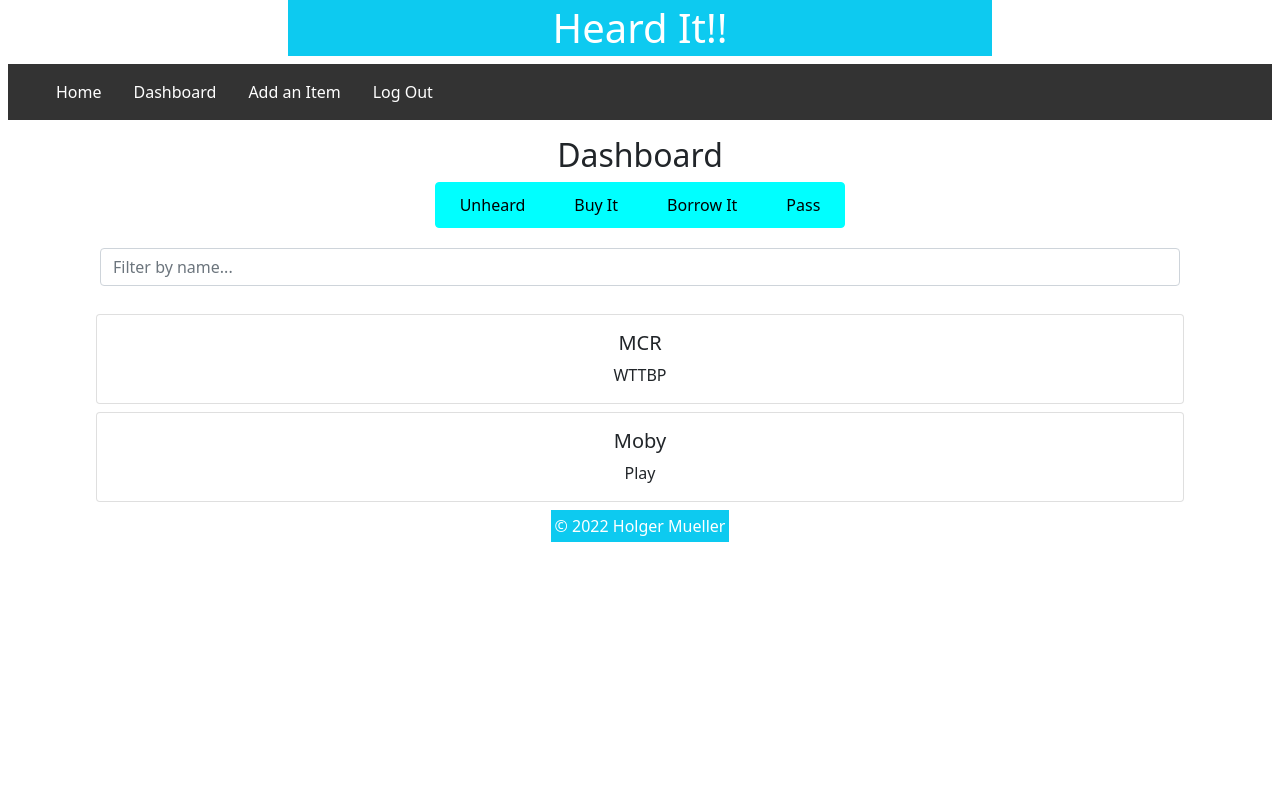
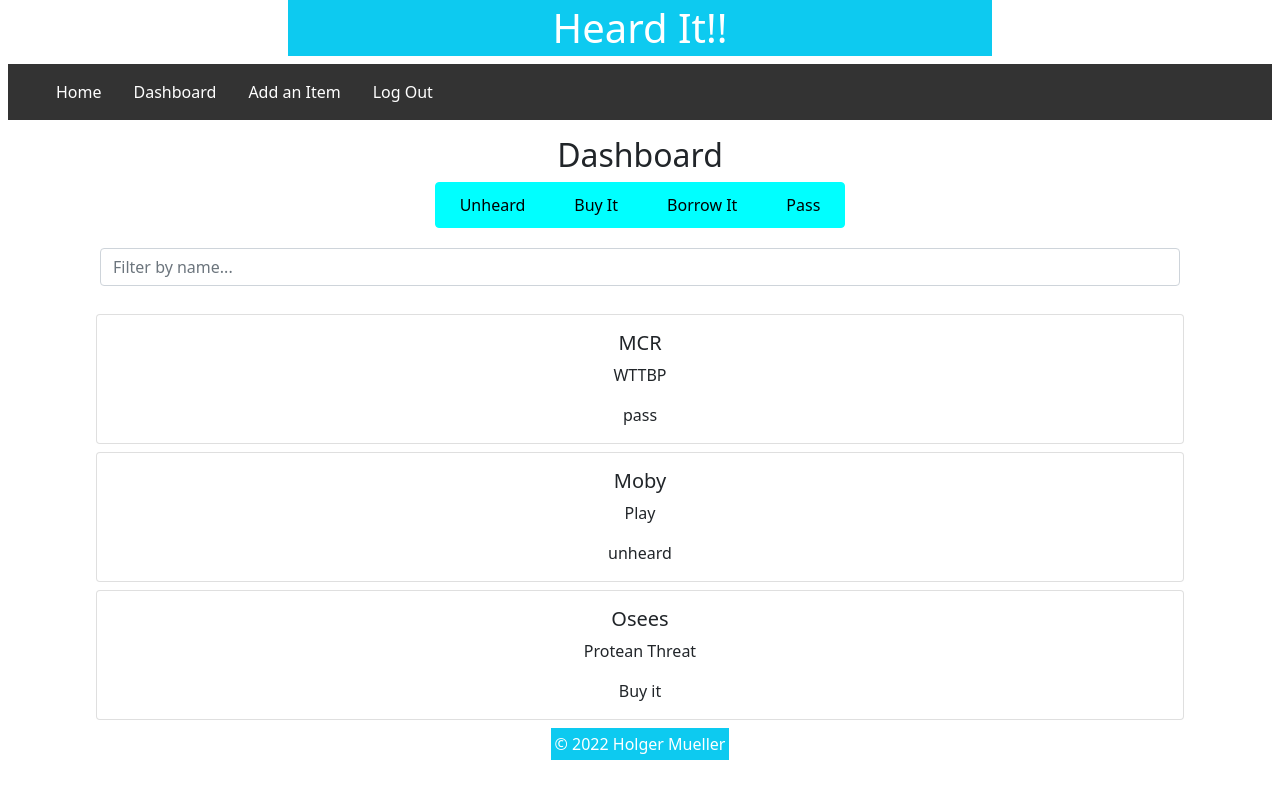
Before and after one commit to Holgermueller/gottahearit, a React (Create React App) app in the folder client/: page /dashboard in a window 1280 px wide. Built offline with nearby package versions, Linux system fonts and the light colour scheme.

Commit message:
can filter by artist

```diff
--- a/client/src/components/Dashboard/Dashboard.js
+++ b/client/src/components/Dashboard/Dashboard.js
@@ -7,27 +7,42 @@ import "./Dashboard.css";
 
 function Dashboard(props) {
   const { music } = useSelector((state) => state.music);
-  const [state, setState] = useState({
-    filterTerm: "",
-  });
+  const [search, setSearch] = useState("");
 
-  const handleChange = (e) => {
-    const { id, value } = e.target;
-    setState((prevState) => ({
-      ...prevState,
-      [id]: value,
-    }));
+  const handleSearchFilter = (e) => {
+    setSearch(e.target.value);
   };
 
+  const filteredMusic = !search
+    ? music
+    : music.filter((record) =>
+        record.artist.toLowerCase().includes(search.toLowerCase())
+      );
+
+  const filterUnheard = (e) => {
+    console.log("unheard");
+  };
+
+  const filterBuyIt = (e) => {
+    console.log("buy it");
+  };
+
+  const filterBorrow = (e) => {
+    console.log("borrow");
+  };
+
+  const filterPasses = (e) => {
+    console.log("pass");
+  };
   return (
     <section>
       <h2>Dashboard</h2>
 
       <div className="btn-group">
-        <Button>Unheard</Button>
-        <Button>Buy It</Button>
-        <Button>Borrow It</Button>
-        <Button>Pass</Button>
+        <Button onClick={filterUnheard}>Unheard</Button>
+        <Button onClick={filterBuyIt}>Buy It</Button>
+        <Button onClick={filterBorrow}>Borrow It</Button>
+        <Button onClick={filterPasses}>Pass</Button>
       </div>
 
       <Form className="form">
@@ -36,18 +51,19 @@ function Dashboard(props) {
             className="input"
             type="text"
             id="filterTerm"
-            value={state.filterTerm}
-            onChange={handleChange}
+            value={search}
+            onChange={handleSearchFilter}
             placeholder="Filter by name..."
           ></Form.Control>
         </Form.Group>
       </Form>
 
-      {music.map((music) => (
+      {filteredMusic.map((music) => (
         <Card className="list-card" key={music.id}>
           <Card.Body>
             <Card.Title>{music.artist}</Card.Title>
             <Card.Text>{music.title}</Card.Text>
+            <Card.Text>{music.rating}</Card.Text>
           </Card.Body>
         </Card>
       ))}
--- a/client/src/components/Login/LoginPage.js
+++ b/client/src/components/Login/LoginPage.js
@@ -13,8 +13,6 @@ function Login(props) {
     reset: resetPassword,
   } = useInput("");
 
-  const navigate = useNavigate();
-
   const handleSubmit = (e) => {
     e.preventDefault();
 
@@ -22,6 +20,8 @@ function Login(props) {
     resetEmail();
     resetPassword();
   };
+
+  const navigate = useNavigate();
 
   return (
     <section className="form-section">
--- a/client/src/redux/music.js
+++ b/client/src/redux/music.js
@@ -2,12 +2,20 @@ import { createSlice } from "@reduxjs/toolkit";
 
 const initialState = {
   music: [
-    { id: "x", artist: "MCR", title: "WTTBP", type: "albume" },
+    { id: "x", artist: "MCR", title: "WTTBP", type: "album", rating: "pass" },
     {
       id: "y",
       artist: "Moby",
       title: "Play",
       type: "album",
+      rating: "unheard",
+    },
+    {
+      id: "z",
+      artist: "Osees",
+      title: "Protean Threat",
+      type: "album",
+      rating: "Buy it",
     },
   ],
 };
```
